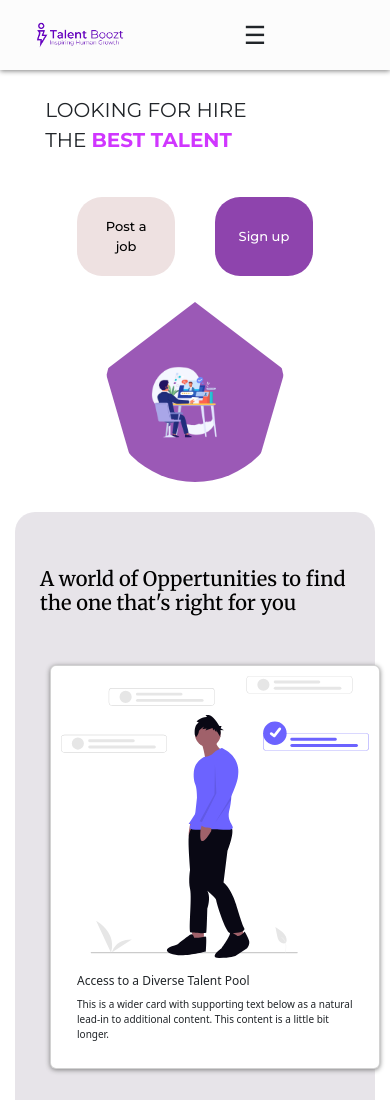
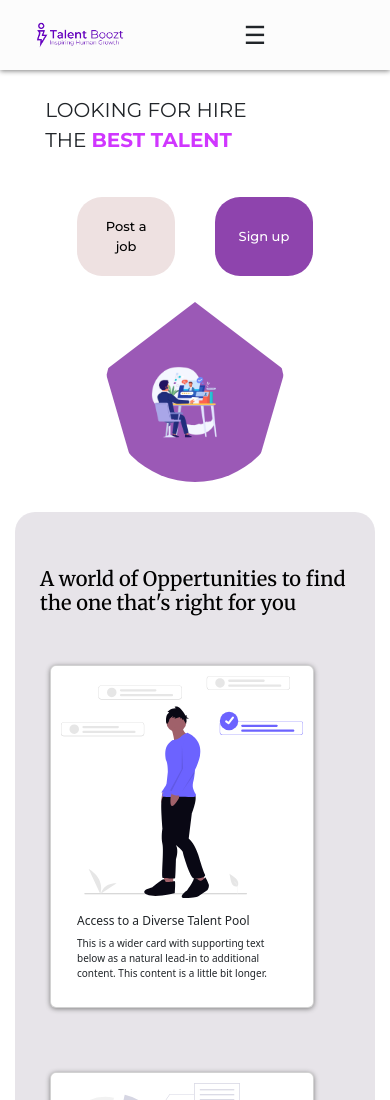
Before and after one commit to yasirufonseka/Talent-boozt, an Angular app: page / in a window 390 px wide. Shown: the top 1100 px of the page. Built offline with nearby package versions, Linux system fonts and the light colour scheme.

Commit message:
mobile responsive

```diff
--- a/src/app/card/card.component.css
+++ b/src/app/card/card.component.css
@@ -31,7 +31,7 @@ img{
     }
 .card {
 
-    width: 100%;
+    width: 80%;
 
     height: auto;
     font-size: 10px;
--- a/src/app/home/home.component.css
+++ b/src/app/home/home.component.css
@@ -87,7 +87,9 @@
 
 
 .whychooseus{
-
+  display: flex;
+  flex-direction: column;
+  justify-content: center;
    background-color: #d1cbd483;
    color: #020202;
    margin: 50px ;
@@ -236,7 +238,7 @@
 
   .imgdiv img {
     width: 100%;
-    max-width: 300px;
+    max-width: 500px;
   }
 
   button {
```
